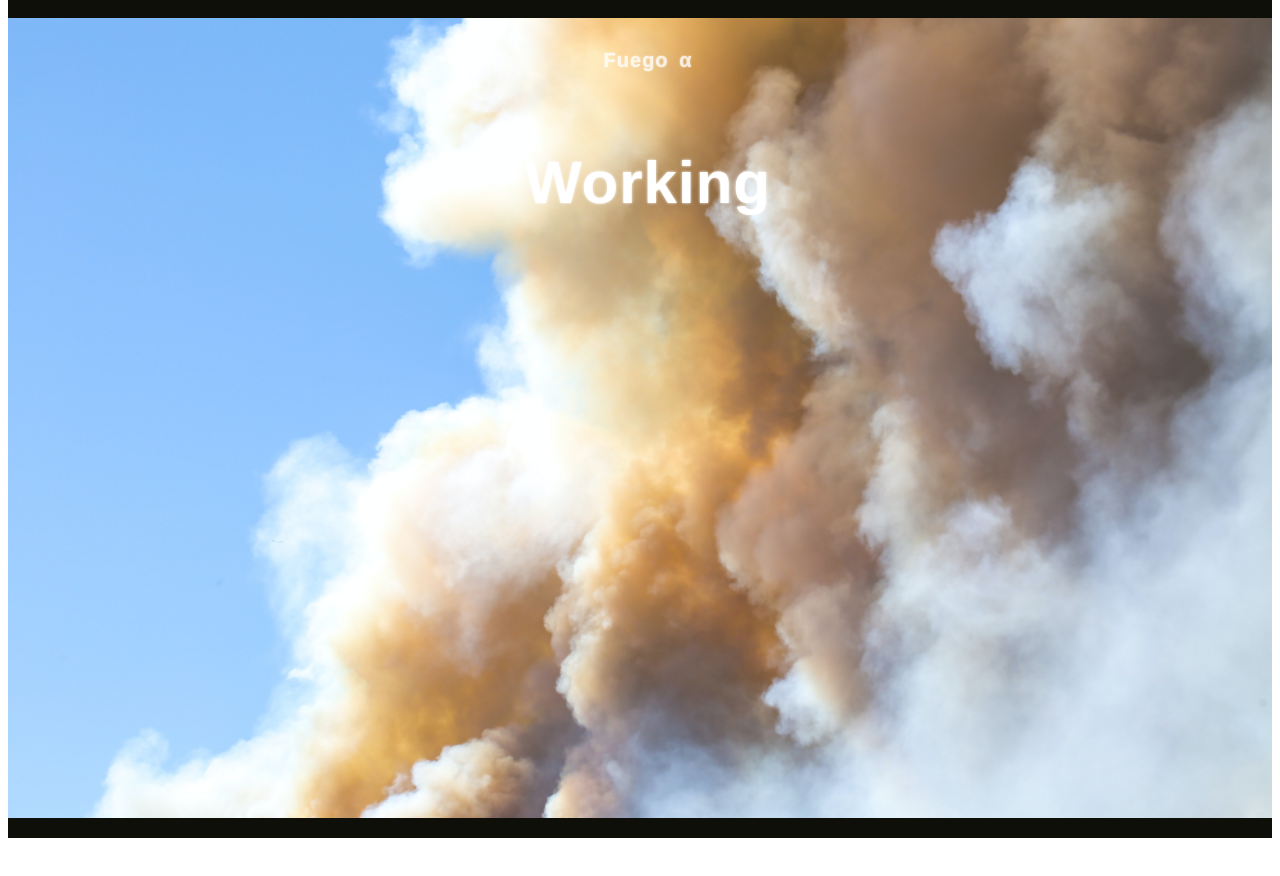
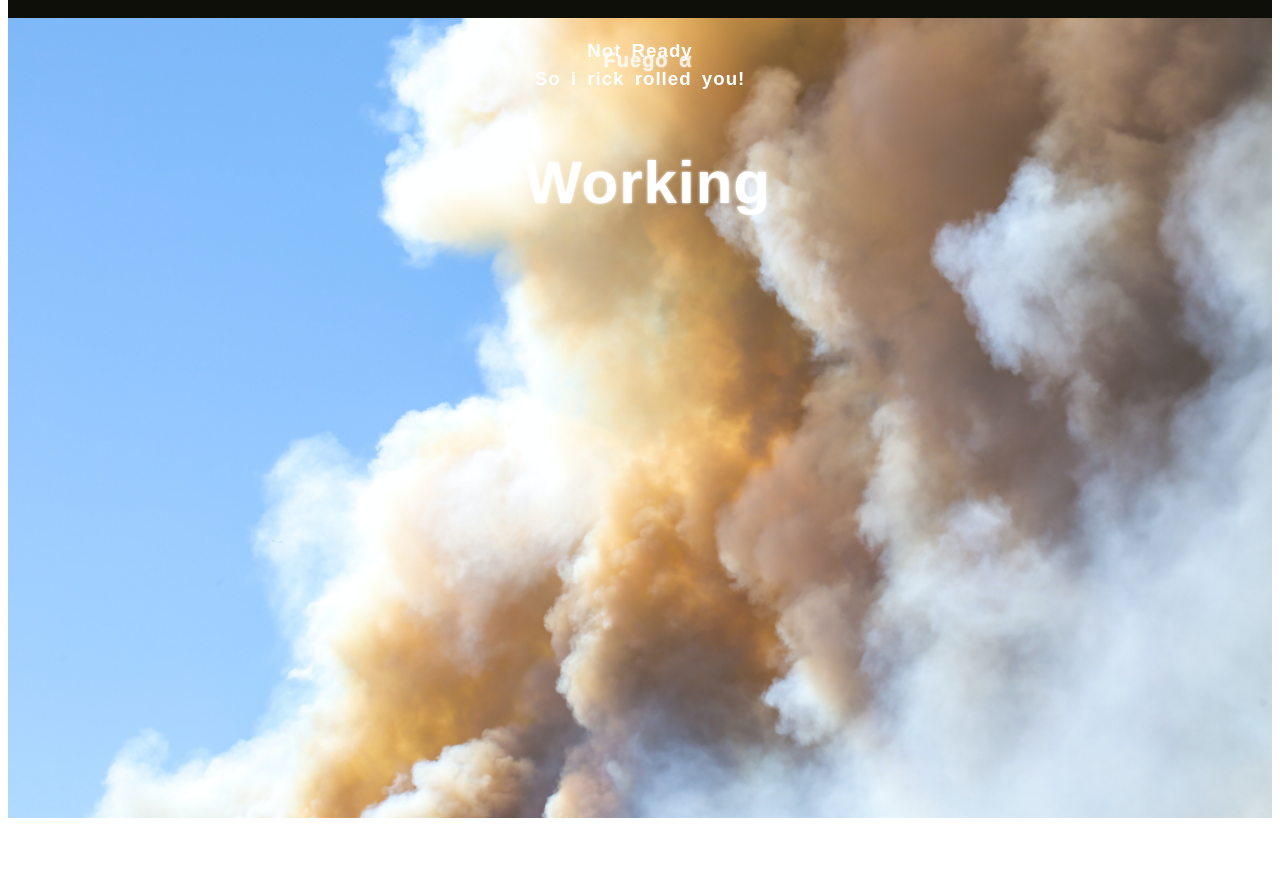
Before and after one commit to PriyanshuSharma19/fuegoalpha.github.io, a plain HTML site: page model.html in a window 1280 px wide. Shown: the part 810-1686 px from the top of the page. Drawn offline with Linux system fonts and the light colour scheme.

Commit message:
Update model.html

```diff
--- a/model.html
+++ b/model.html
@@ -30,8 +30,8 @@
          <div class="fixed m2">
          	<h4>Fuego α</h4>
          	<h1>Working</h1>
-         </div>
-         <div class="scroll">
+		 <h3> Not Ready <br/>
+		      So i rick rolled you!</h3
          </div>
 </body>
 </html>
```
